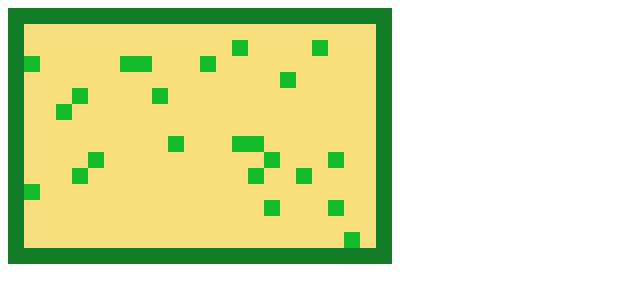
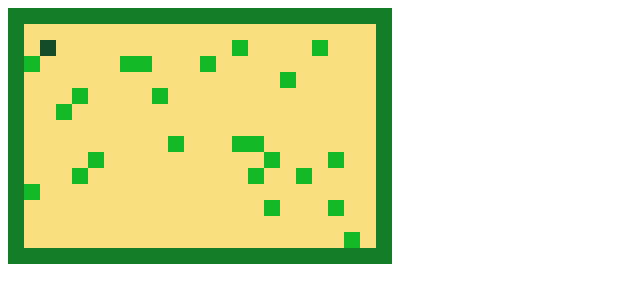
Before and after one commit to sevenanchors/craftyJsPrototype, a plain HTML site: page index.html in a window 1280 px wide. Shown: the full height of the page, 0-640 px from the left. Drawn offline with Linux system fonts and the light colour scheme.

Commit message:
added movable entity

```diff
--- a/index.html
+++ b/index.html
@@ -7,5 +7,7 @@
 <script type="text/javascript" src="src/components/grid.js"></script>
 <script type="text/javascript" src="src/components/tree.js"></script>
 <script type="text/javascript" src="src/components/bush.js"></script>
+<script type="text/javascript" src="src/components/actor.js"></script>
+<script type="text/javascript" src="src/components/playerCharacter.js"></script>
 </body>
 </html>
--- /dev/null
+++ b/src/components/actor.js
@@ -0,0 +1,5 @@
+Crafty.c('Actor', {
+    init: function() {
+        this.requires('2D, Canvas, Grid');
+    }
+});
--- /dev/null
+++ b/src/components/playerCharacter.js
@@ -0,0 +1,7 @@
+Crafty.c('PlayerCharacter', {
+    init: function() {
+        this.requires('Actor, Fourway, Color')
+            .fourway(4)
+            .color('rgb(20, 75, 40)');
+    }
+});
--- a/src/main.js
+++ b/src/main.js
@@ -41,6 +41,8 @@ Game = {
                 }
             }
         }
+
+        Crafty.e('PlayerCharacter').at(2,2);
     }
 }
 
```
